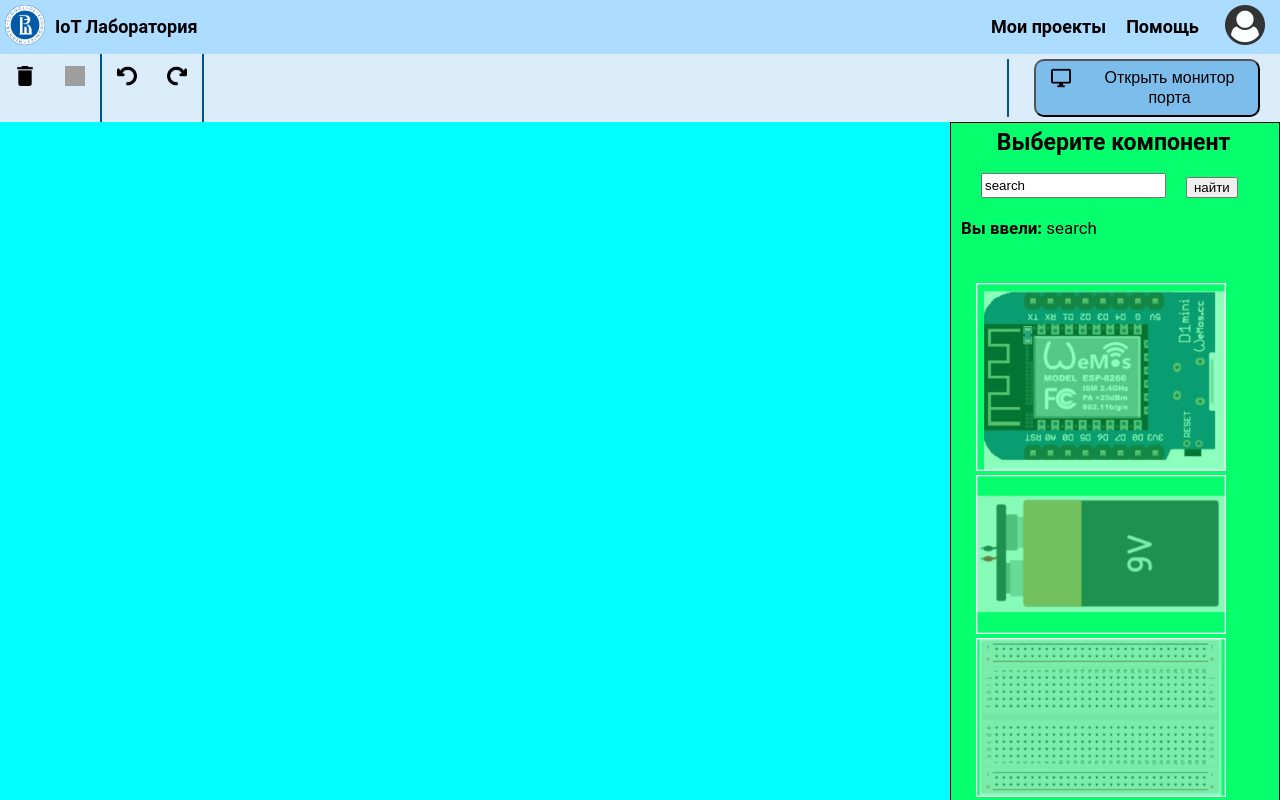
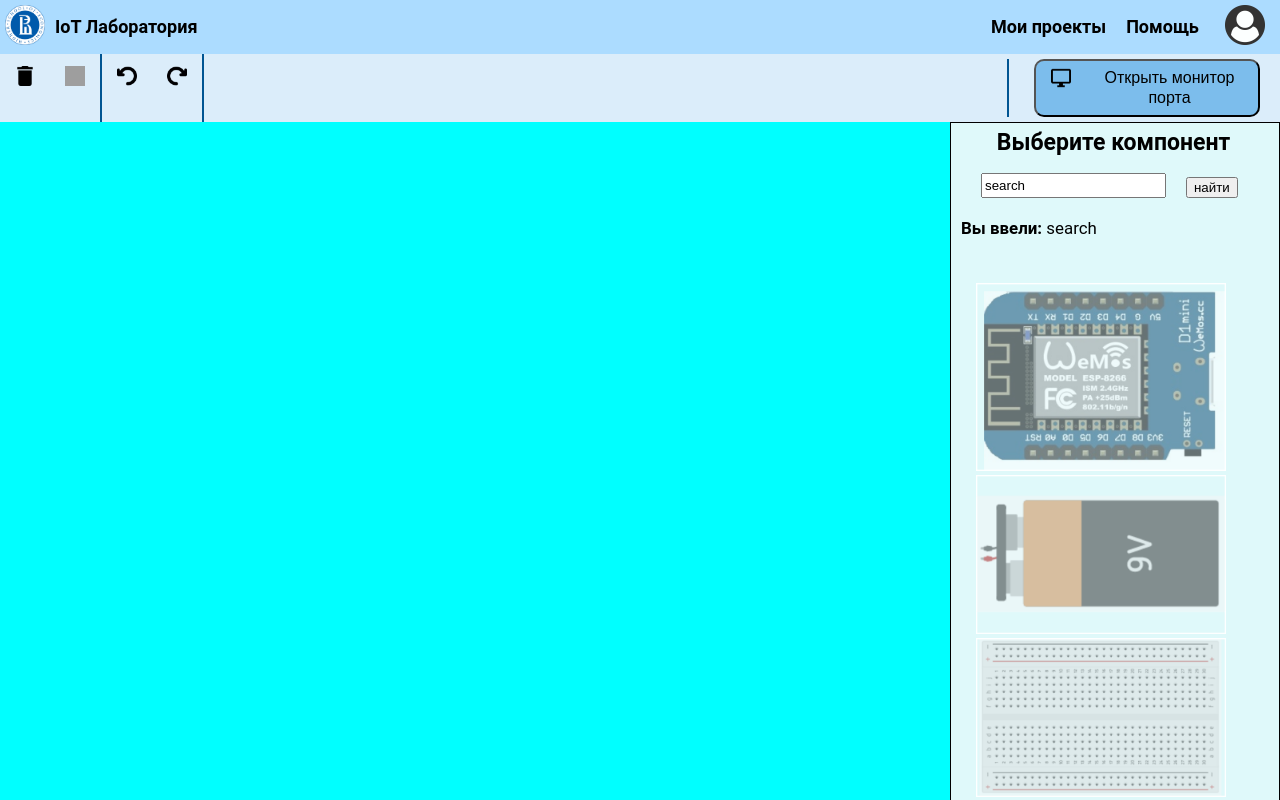
Before and after one commit to adden00/iotLab_front, an Angular app: page / in a window 1280 px wide. Shown: the top 800 px of the page. Built offline with nearby package versions, Linux system fonts and the light colour scheme; grey boxes are pictures that could not be loaded.

Commit message:
update bg color

```diff
--- a/src/app/app.component.scss
+++ b/src/app/app.component.scss
@@ -154,7 +154,7 @@ a:hover {
 }
 
 .elementsLibrary {
-    background-color: rgb(5, 255, 109);
+    background-color: #dff9fa;
     flex: 1;
 }
 
--- a/src/app/library/library.component.scss
+++ b/src/app/library/library.component.scss
@@ -21,7 +21,7 @@
 
 .header {
   position: fixed;
-  background: rgb(5, 255, 109);
+  background: #dff9fa;
 }
 
 h1 {
```
